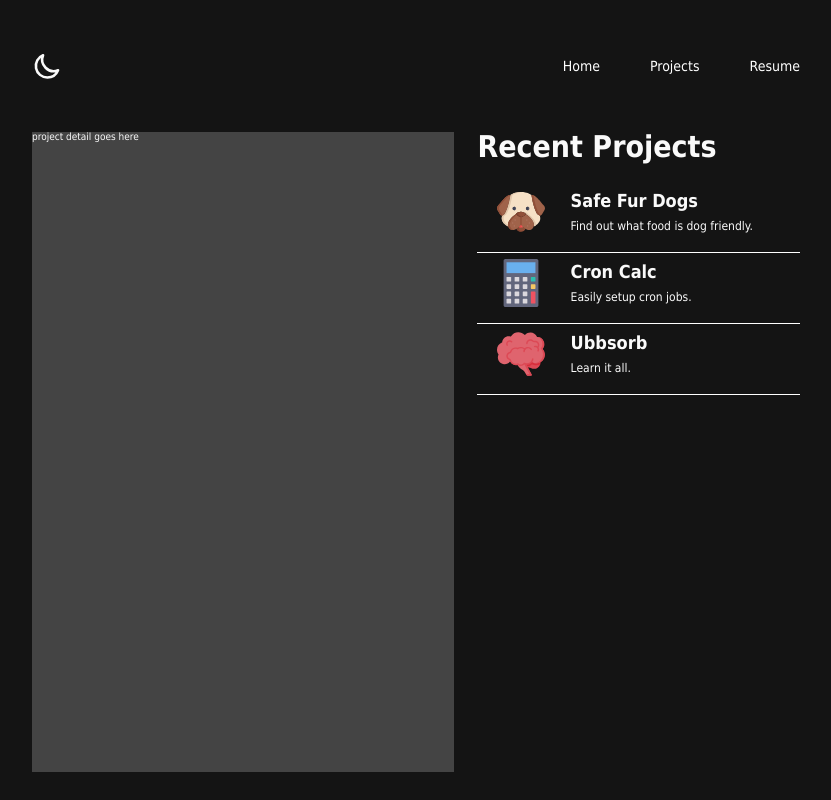
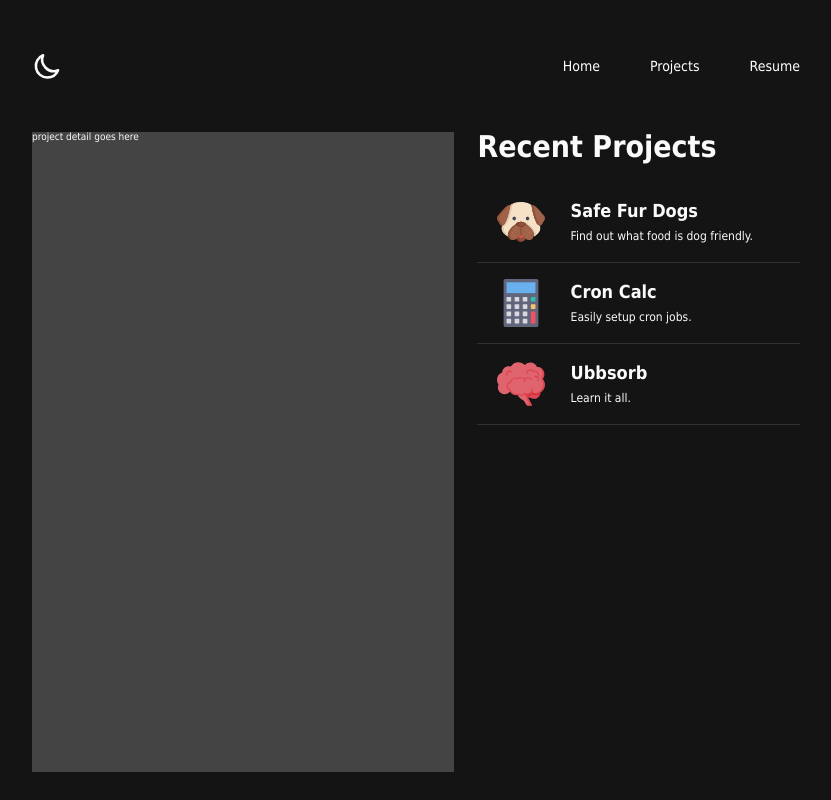
Before and after one commit to alex-lc/portfolio-next, a Next.js app: page /projects in a window 1280 px wide. Shown: the whole page, without its empty margins (224-1055 px from the left). Built offline with nearby package versions, Linux system fonts and the light colour scheme.

Commit message:
Moved mock data up to Project page index and passed to project-list through props. Updated project separator border colors. Need to work on detail view and handling of updating state based on what project user clicks.

```diff
--- a/ThemeConfig.js
+++ b/ThemeConfig.js
@@ -11,7 +11,7 @@ export const lightTheme = {
   separator: '#0584FC',
   tagline: '#0584FC',
   navLink: '#363537',
-  projectItemSep: '#141414'
+  projectItemSep: '#d6d6d6'
 }
 
 export const darkTheme = {
@@ -24,7 +24,7 @@ export const darkTheme = {
   separator: '#eff28a',
   tagline: '#eff28a',
   navLink: '#ffffff',
-  projectItemSep: '#ffffff'
+  projectItemSep: '#303030'
 }
 
 export const GlobalStyles = createGlobalStyle`
--- a/components/projects/project-item.js
+++ b/components/projects/project-item.js
@@ -18,7 +18,7 @@ export default ProjectItem
 const ItemContainer = styled.div`
     display: flex;
     justify-content: space-between;
-    padding: 3rem 1rem 4rem 2rem;
+    padding: 4rem 1rem 4rem 2rem;
     width: 100%;
     height: 5rem;
 
--- a/components/projects/project-list.js
+++ b/components/projects/project-list.js
@@ -4,18 +4,11 @@ import styled from 'styled-components'
 // components
 import ProjectItem from './project-item'
 
-function ProjectList() {
-
-    const fakeItems = [
-        { id: 1, title: 'Safe Fur Dogs', description: 'Find out what food is dog friendly.', image: '/icons/dog.svg' },
-        { id: 2, title: 'Cron Calc', description: 'Easily setup cron jobs.', image: '/icons/calculator.svg' },
-        { id: 3, title: 'Ubbsorb', description: 'Learn it all.', image: '/icons/brain.svg' }
-    ]
-
+function ProjectList({ projects }) {
     return (
         <ProjectListContainer>
             <ListHeading>Recent Projects</ListHeading>
-            {fakeItems.map(project => <ProjectItem key={project.id} title={project.title} description={project.description} image={project.image} />)}
+            {projects.map(project => <ProjectItem key={project.id} title={project.title} description={project.description} image={project.image} />)}
         </ProjectListContainer>
     )
 }
--- a/pages/projects/index.js
+++ b/pages/projects/index.js
@@ -7,6 +7,13 @@ import ProjectList from '../../components/projects/project-list'
 import ProjectDetail from '../../components/projects/project-detail'
 
 function ProjectsPage() {
+
+    const fakeItems = [
+        { id: 1, title: 'Safe Fur Dogs', description: 'Find out what food is dog friendly.', image: '/icons/dog.svg' },
+        { id: 2, title: 'Cron Calc', description: 'Easily setup cron jobs.', image: '/icons/calculator.svg' },
+        { id: 3, title: 'Ubbsorb', description: 'Learn it all.', image: '/icons/brain.svg' }
+    ]
+
     return (
         <ProjectsContainer>
             <Head>
@@ -14,7 +21,7 @@ function ProjectsPage() {
             </Head>
 
             <ProjectDetail />
-            <ProjectList />
+            <ProjectList projects={fakeItems} />
         </ProjectsContainer>
     )
 }
```
